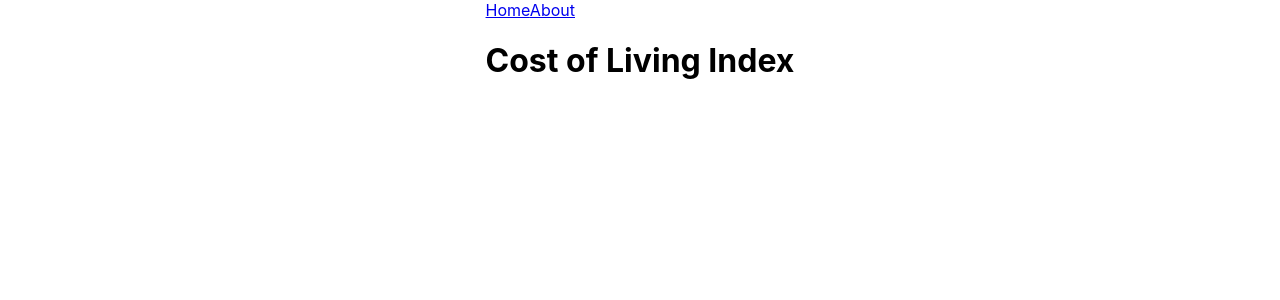
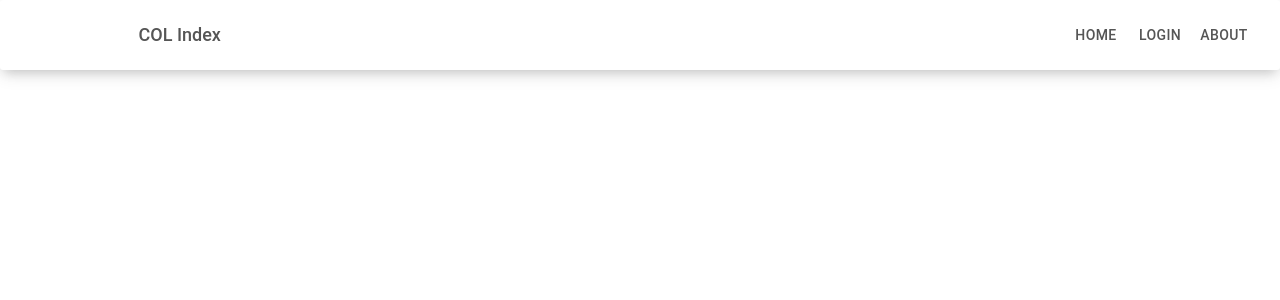
Before and after one commit to distortedaxiom/COLindex, a React (Create React App) app: page / in a window 1280 px wide. Shown: the top 300 px of the page. Built offline with nearby package versions, Linux system fonts and the light colour scheme.

Commit message:
component tree

```diff
--- a/package.json
+++ b/package.json
@@ -3,11 +3,15 @@
   "version": "0.1.0",
   "private": true,
   "dependencies": {
+    "@material-ui/core": "^4.10.2",
     "@testing-library/jest-dom": "^4.2.4",
     "@testing-library/react": "^9.3.2",
     "@testing-library/user-event": "^7.1.2",
+    "classnames": "^2.2.6",
     "react": "^16.13.1",
     "react-dom": "^16.13.1",
+    "react-router": "^5.2.0",
+    "react-router-dom": "^5.2.0",
     "react-scripts": "3.4.1"
   },
   "scripts": {
--- a/src/App.js
+++ b/src/App.js
@@ -1,17 +1,14 @@
 import React from 'react';
-import './css/App.css';
+import { BrowserRouter as Router, Route, Link, Switch } from 'react-router-dom'
+import HomePage from './views/HomePage/HomePage'
 
 function App() {
   return (
-    <div className="container">
-      <header className="header">
-        <nav>
-          <a href="#">Home</a>
-          <a href="#">About</a>
-        </nav>
-        <h1>Cost of Living Index</h1>
-      </header>
-    </div>
+    <Router>
+    <Switch>
+      <Route path="/" component={HomePage} />
+    </Switch>
+    </Router>
   );
 }
 
--- /dev/null
+++ b/src/components/Header/Header.js
@@ -0,0 +1,39 @@
+import React from "react";
+import classNames from "classnames";
+import PropTypes from "prop-types";
+import { makeStyles } from "@material-ui/core/styles";
+import AppBar from "@material-ui/core/AppBar";
+import Toolbar from "@material-ui/core/Toolbar";
+import Typography from '@material-ui/core/Typography';
+import Button from '@material-ui/core/Button';
+import Grid from '@material-ui/core/Grid';
+
+import styles from '../../style/HeaderStyle'
+
+const useStyles = makeStyles(styles);
+
+export default function Header(props) {
+
+    const classes = useStyles();
+
+    return (
+        <AppBar className={classes.appBar}>
+            <Toolbar className={classes.container}>
+            <Button className={classes.title} variant="h6">
+                COL Index
+            </Button>
+            <Grid>
+                <Button color="inherit">
+                    Home
+                </Button>
+                <Button color="inherit">
+                    Login
+                </Button>
+                <Button color="inherit">
+                    About
+                </Button>
+            </Grid>
+            </Toolbar>
+        </AppBar>
+    )
+}
--- /dev/null
+++ b/src/style/HeaderStyle.js
@@ -0,0 +1,46 @@
+import Header from "../components/Header/Header"
+
+const HeaderStyle = {
+    root: {
+        flexGrow: 1,
+    },
+    appBar: {
+        display: "flex",
+        border: "0",
+        borderRadius: "3px",
+        padding: "0.625rem 0",
+        marginBottom: "20px",
+        color: "#555",
+        width: "100%",
+        backgroundColor: "#fff",
+        boxShadow:
+          "0 4px 18px 0px rgba(0, 0, 0, 0.12), 0 7px 10px -5px rgba(0, 0, 0, 0.15)",
+        transition: "all 150ms ease 0s",
+        justifyContent: "flex-start",
+        position: "relative",
+    },
+    container: {
+        minHeight: "50px",
+        flex: "1",
+        alignItems: "center",
+        justifyContent: "space-between",
+        display: "flex",
+        flexWrap: "nowrap"
+    },
+    title: {
+        marginLeft: "8%",
+        lineHeight: "30px",
+        fontSize: "18px",
+        borderRadius: "3px",
+        textTransform: "none",
+        color: "inherit",
+        padding: "8px 16px",
+        letterSpacing: "unset",
+        "&:hover,&:focus": {
+        color: "inherit",
+        background: "transparent"
+        }
+    }
+}
+
+export default HeaderStyle;
--- /dev/null
+++ b/src/views/HomePage/HomePage.js
@@ -0,0 +1,13 @@
+import React from "react";
+// nodejs library that concatenates classes
+import classNames from "classnames";
+import { makeStyles } from "@material-ui/core/styles";
+
+import Header from '../../components/Header/Header'
+
+export default function HomePage(props) {
+
+    return (
+        <Header />
+    )
+}
```
Also changed, not shown: src/components/Parallax/Parallax.js (added, +7 -0 lines), src/style/ParallaxStyle.js (added, +35 -0 lines), 1 other file (tests, documents, lock files or other folders).
